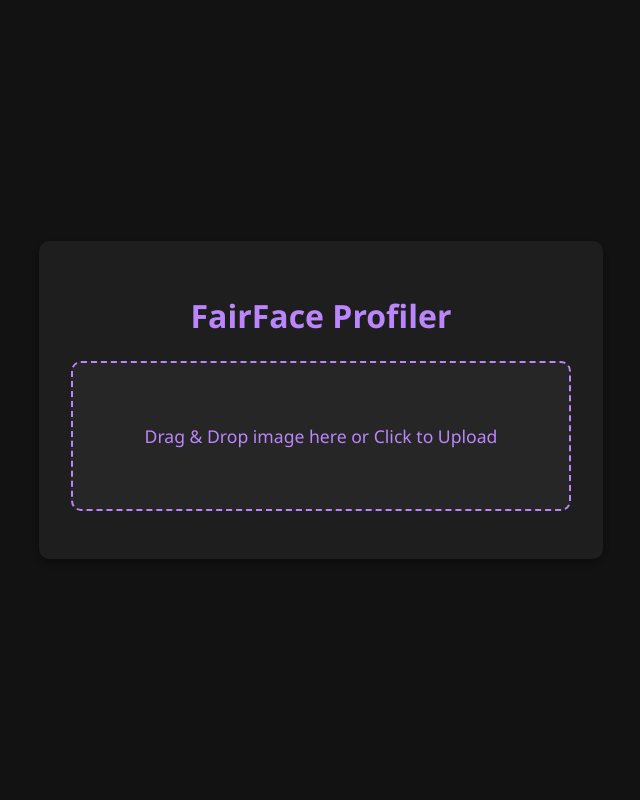
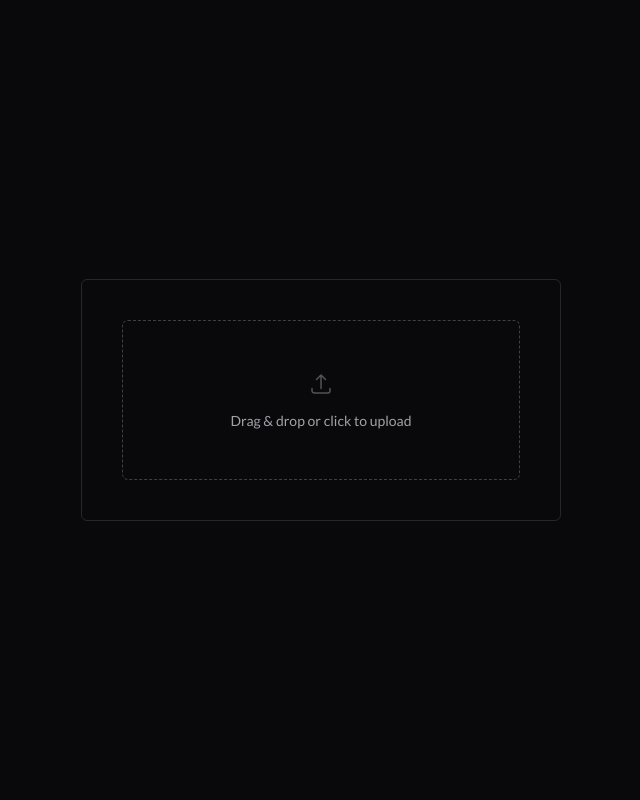
Before and after one commit to Nishat-Ahmad/Profiler, a FastAPI app: page / in a window 1280 px wide. Shown: the whole page, without its empty margins (319-959 px from the left). Run offline with FastAPI, Linux system fonts and the light colour scheme.

Commit message:
Changed the front end

```diff
--- a/app/static/style.css
+++ b/app/static/style.css
@@ -1,60 +1,70 @@
 body {
-    background-color: #121212;
-    color: #e0e0e0;
-    font-family: 'Segoe UI', Tahoma, Geneva, Verdana, sans-serif;
+    background-color: #09090b;
+    color: #e4e4e7;
+    font-family: 'Lato', sans-serif;
     display: flex;
     flex-direction: column;
     align-items: center;
     justify-content: center;
     min-height: 100vh;
     margin: 0;
+    -webkit-font-smoothing: antialiased;
 }
+
 .container {
-    background-color: #1e1e1e;
-    padding: 2rem;
-    border-radius: 10px;
-    box-shadow: 0 4px 6px rgba(0, 0, 0, 0.3);
+    background-color: #09090b;
+    padding: 2.5rem;
+    border: 1px solid #27272a;
+    border-radius: 6px;
     text-align: center;
-    max-width: 500px;
-    width: 90%;
+    max-width: 480px;
+    width: 100%;
+    box-sizing: border-box;
 }
+
 h1 {
-    margin-bottom: 1.5rem;
-    color: #bb86fc;
+    margin-bottom: 2rem;
+    color: #fafafa;
+    font-weight: 600;
+    font-size: 1.5rem;
+    letter-spacing: -0.025em;
 }
+
 .upload-btn-wrapper {
     position: relative;
     overflow: hidden;
-    display: inline-block;
+    display: block;
     margin-bottom: 1rem;
+    width: 100%;
 }
 
 .drop-zone {
     width: 100%;
-    max-width: 100%;
-    height: 150px;
-    padding: 25px;
+    height: 160px;
+    padding: 0;
     display: flex;
+    flex-direction: column;
     align-items: center;
     justify-content: center;
     text-align: center;
-    font-family: inherit;
-    font-weight: 500;
-    font-size: 20px;
     cursor: pointer;
-    color: #cccccc;
-    border: 2px dashed #bb86fc;
-    border-radius: 10px;
-    background-color: #262626;
+    color: #a1a1aa;
+    border: 1px dashed #3f3f46;
+    border-radius: 6px;
+    background-color: #09090b;
     transition: all 0.2s ease;
-    margin-bottom: 1rem;
     box-sizing: border-box;
 }
 
+.drop-zone:hover {
+    border-color: #71717a;
+    background-color: #18181b;
+}
+
 .drop-zone--over {
-    border-style: solid;
-    background-color: #333333;
-    transform: scale(1.02);
+    border-color: #fafafa;
+    background-color: #18181b;
+    transform: none; /* Removed scale for flatter look */
 }
 
 .drop-zone__input {
@@ -62,49 +72,72 @@ h1 {
 }
 
 .drop-zone__prompt {
-    font-size: 1.1rem;
-    color: #bb86fc;
-    pointer-events: none; /* Prevent prompt from interfering with drag events */
+    font-size: 0.875rem;
+    color: #a1a1aa;
+    pointer-events: none;
+    margin-top: 0.5rem;
 }
+
+.drop-zone svg {
+    width: 24px;
+    height: 24px;
+    margin-bottom: 8px;
+    color: #52525b;
+}
+
 #preview {
     max-width: 100%;
-    max-height: 300px;
-    margin-top: 1rem;
-    border-radius: 5px;
+    max-height: 320px;
+    margin-top: 1.5rem;
+    margin-left: auto;
+    margin-right: auto;
+    border-radius: 4px;
     display: none;
-    border: 1px solid #333;
+    border: 1px solid #27272a;
+    object-fit: contain;
 }
+
 .results {
-    margin-top: 1.5rem;
+    margin-top: 2rem;
     text-align: left;
-    background-color: #2c2c2c;
-    padding: 1rem;
-    border-radius: 5px;
+    border-top: 1px solid #27272a;
+    padding-top: 1.5rem;
     display: none;
 }
+
 .result-item {
-    margin: 0.5rem 0;
-    font-size: 1.1rem;
+    margin: 0.75rem 0;
+    font-size: 0.925rem;
     display: flex;
     justify-content: space-between;
+    align-items: center;
 }
+
 .label {
-    color: #9e9e9e;
+    color: #71717a;
+    font-weight: 500;
+    font-size: 0.85rem;
+    text-transform: uppercase;
+    letter-spacing: 0.05em;
 }
+
 .value {
-    color: #03dac6;
-    font-weight: bold;
+    color: #fafafa;
+    font-weight: 500;
+    font-family: 'SF Mono', 'Roboto Mono', monospace;
 }
+
 .loader {
-    border: 4px solid #333;
-    border-top: 4px solid #bb86fc;
+    border: 2px solid #27272a;
+    border-top: 2px solid #fafafa;
     border-radius: 50%;
-    width: 30px;
-    height: 30px;
-    animation: spin 1s linear infinite;
-    margin: 20px auto;
+    width: 24px;
+    height: 24px;
+    animation: spin 0.8s linear infinite;
+    margin: 2rem auto;
     display: none;
 }
+
 @keyframes spin {
     0% { transform: rotate(0deg); }
     100% { transform: rotate(360deg); }
--- a/app/templates/index.html
+++ b/app/templates/index.html
@@ -4,14 +4,18 @@
     <meta charset="UTF-8">
     <meta name="viewport" content="width=device-width, initial-scale=1.0">
     <title>FairFace Profiler</title>
+    <link rel="preconnect" href="https://fonts.googleapis.com">
+    <link rel="preconnect" href="https://fonts.gstatic.com" crossorigin>
+    <link href="https://fonts.googleapis.com/css2?family=Lato:wght@300;400;700&display=swap" rel="stylesheet">
     <link rel="stylesheet" href="/static/style.css">
 </head>
 <body>
     <div class="container">
-        <h1>FairFace Profiler</h1>
-
         <div class="drop-zone" id="dropZone">
-            <span class="drop-zone__prompt">Drag & Drop image here or Click to Upload</span>
+            <svg xmlns="http://www.w3.org/2000/svg" fill="none" viewBox="0 0 24 24" stroke-width="1.5" stroke="currentColor">
+              <path stroke-linecap="round" stroke-linejoin="round" d="M3 16.5v2.25A2.25 2.25 0 005.25 21h13.5A2.25 2.25 0 0021 18.75V16.5m-13.5-9L12 3m0 0l4.5 4.5M12 3v13.5" />
+            </svg>
+            <span class="drop-zone__prompt">Drag & drop or click to upload</span>
             <input type="file" name="file" id="fileInput" accept="image/*" class="drop-zone__input">
         </div>
 
```
Also changed, not shown: image.png (deleted).
